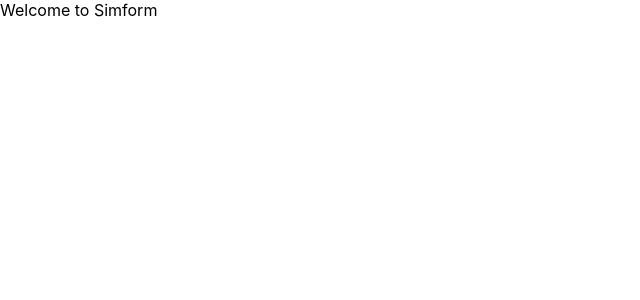
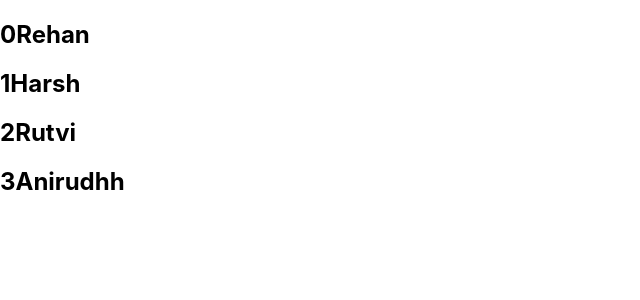
Before and after one commit to razarehan28/React_Learning, a React (Create React App) app in the folder component-learn/: page / in a window 1280 px wide. Shown: the top 300 px of the page, without its empty margins (0-640 px from the left). Built offline with nearby package versions, Linux system fonts and the light colour scheme.

Commit message:
List and Keys

```diff
--- a/component-learn/src/App.js
+++ b/component-learn/src/App.js
@@ -4,6 +4,8 @@
 import FunctionClick from "./EventHandling/FunctionClick";
 import Message from "./components/Message";
 import UserGreeting from "./ConditionalRendering/UserGreeting";
+import NameList from "./Listandkeys/NameList";
+import LifecycleA from "./components/LifecycleA";
 
 class App extends Component {
   render() {
@@ -14,7 +16,9 @@
         <ClassClick />
         <EventBind />
         <Message /> */}
-        <UserGreeting />
+        {/* <UserGreeting /> */}
+        <NameList />
+
       </div>
     );
   }
--- /dev/null
+++ b/component-learn/src/Listandkeys/NameList.js
@@ -0,0 +1,35 @@
+import React from "react";
+import Person from "./Person";
+
+function NameList() {
+  const names = ["Rehan", "Harsh", "Rutvi", "Anirudhh"];
+  const persons = [
+    {
+      id: 1,
+      name: "Rehan",
+      Age: 23,
+      skill: "React",
+    },
+    {
+      id: 2,
+      name: "Ravi",
+      Age: 24,
+      skill: "Python",
+    },
+    {
+      id: 3,
+      name: "Rohan",
+      Age: 25,
+      skill: "Java",
+    },
+  ];
+  const nameList = names.map((name, index) => (
+    <h2 key={index}>
+      {index}
+      {name}
+    </h2>
+  ));
+  return <div>{nameList}</div>;
+}
+
+export default NameList;
--- /dev/null
+++ b/component-learn/src/Listandkeys/Person.js
@@ -0,0 +1,13 @@
+import React from 'react'
+
+function Person({person}) {
+  return (
+    <div>
+      <h2>
+      I am {person.name}. I am {person.Age} years old. My skill is{person.skill}
+    </h2>
+    </div>
+  )
+}
+
+export default Person
--- a/component-learn/src/index.js
+++ b/component-learn/src/index.js
@@ -5,7 +5,7 @@
 
 const root = ReactDOM.createRoot(document.getElementById('root'));
 root.render(
-  // <React.StrictMode>
+   <React.StrictMode>
     <App />
-  // </React.StrictMode>
+  </React.StrictMode>
 );
```
Also changed, not shown: component-learn/src/Forms/Form.js (added).
